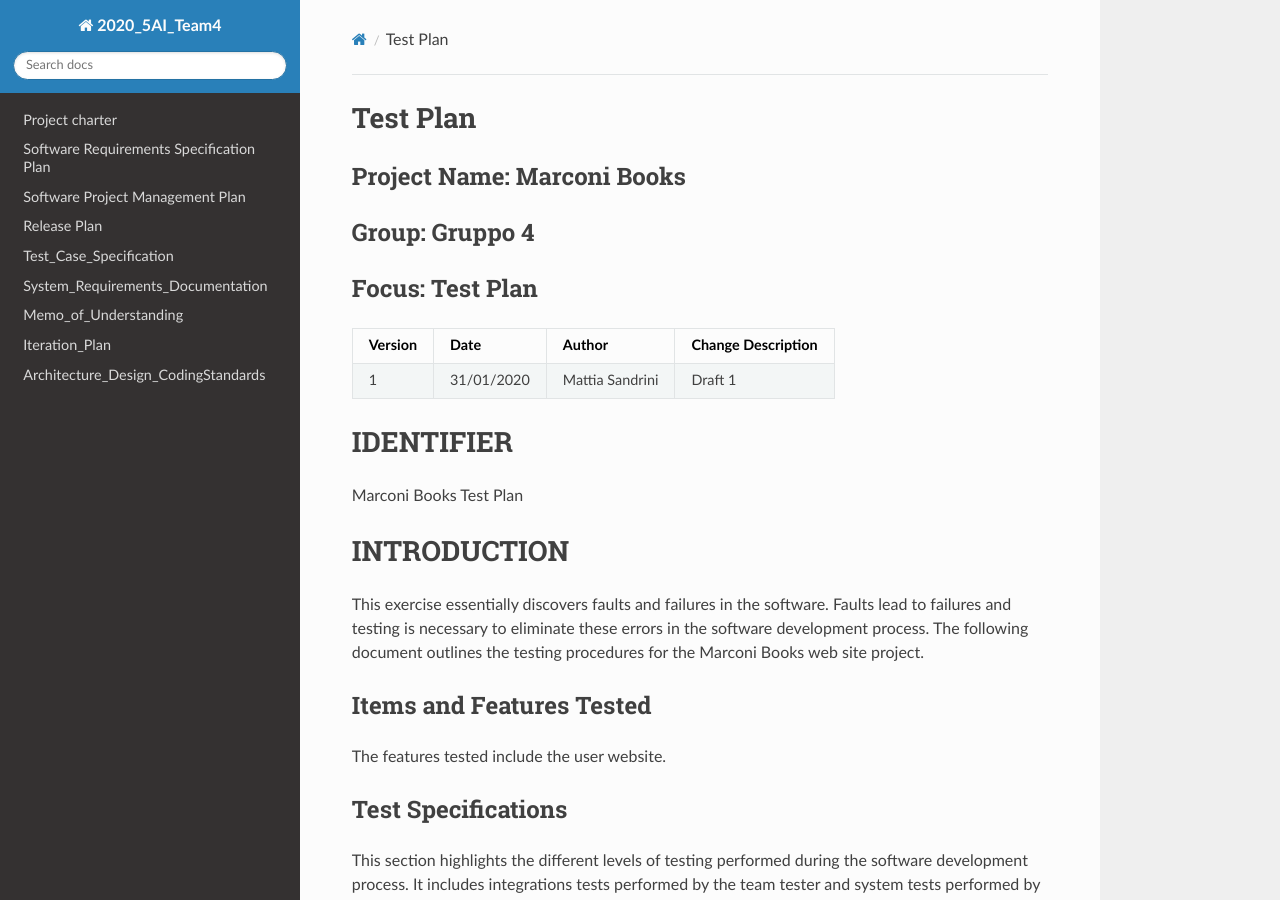
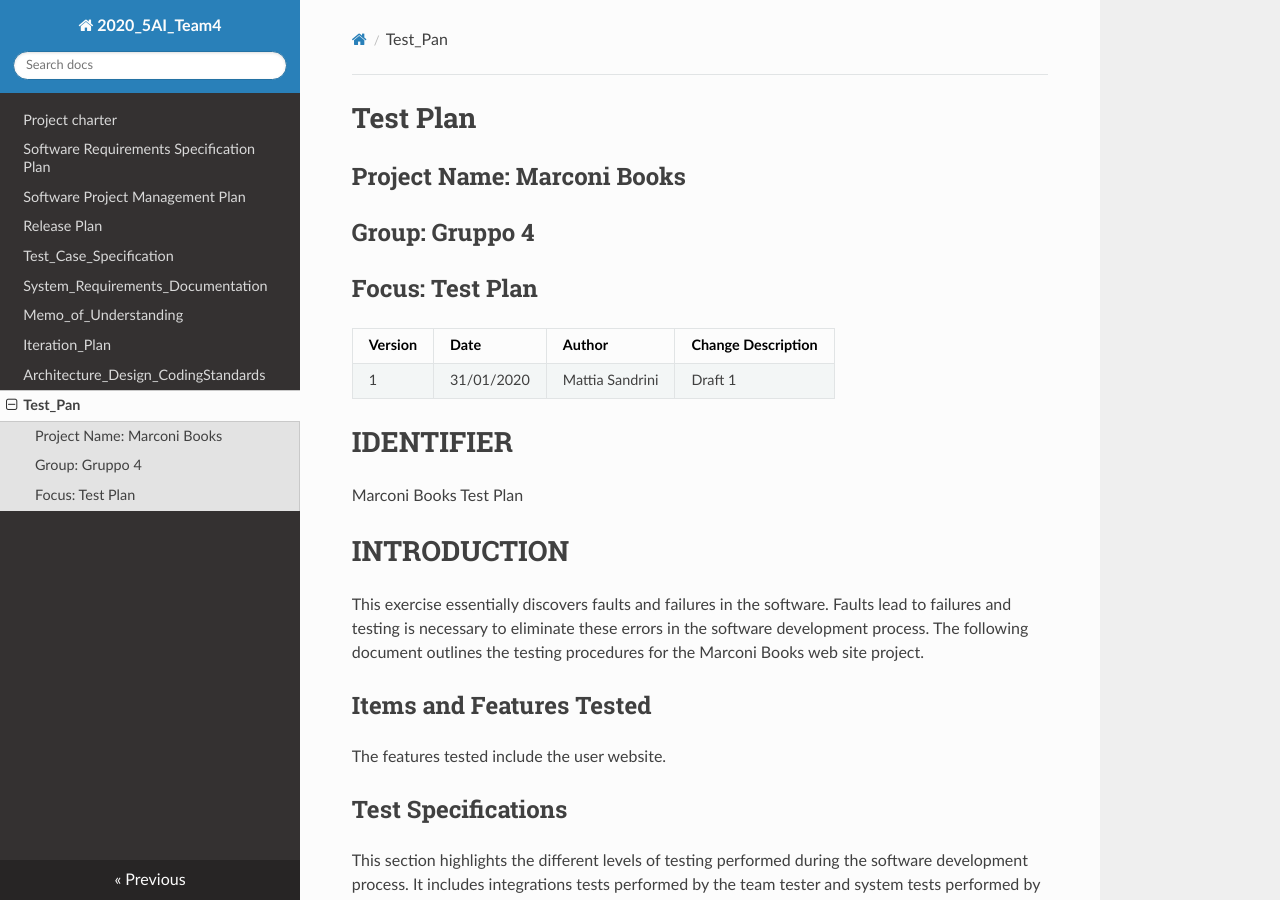
Before and after one commit to aleboniz/MarconiBooks5AiTeam4, an MkDocs documentation site: the page built from docs/Test_Plan.md, in a window 1280 px wide and 900 px high. Built offline with MkDocs 1.6.1, drawn with Linux system fonts in a browser that asks for light colours; nearby versions of some CDN libraries.

Commit message:
upgrade2 Test Plan

```diff
--- a/mkdocs.yml
+++ b/mkdocs.yml
@@ -10,6 +10,7 @@ nav:
     - 'Memo_of_Understanding': 'Memo_of_Understanding.md'
     - 'Iteration_Plan': 'Iteration_Plan.md'
     - 'Architecture_Design_CodingStandards': 'Architecture_Design_CodingStandards.md'
+    - 'Test_Pan': 'Test_Plan.md'
 
 
 theme:
```
